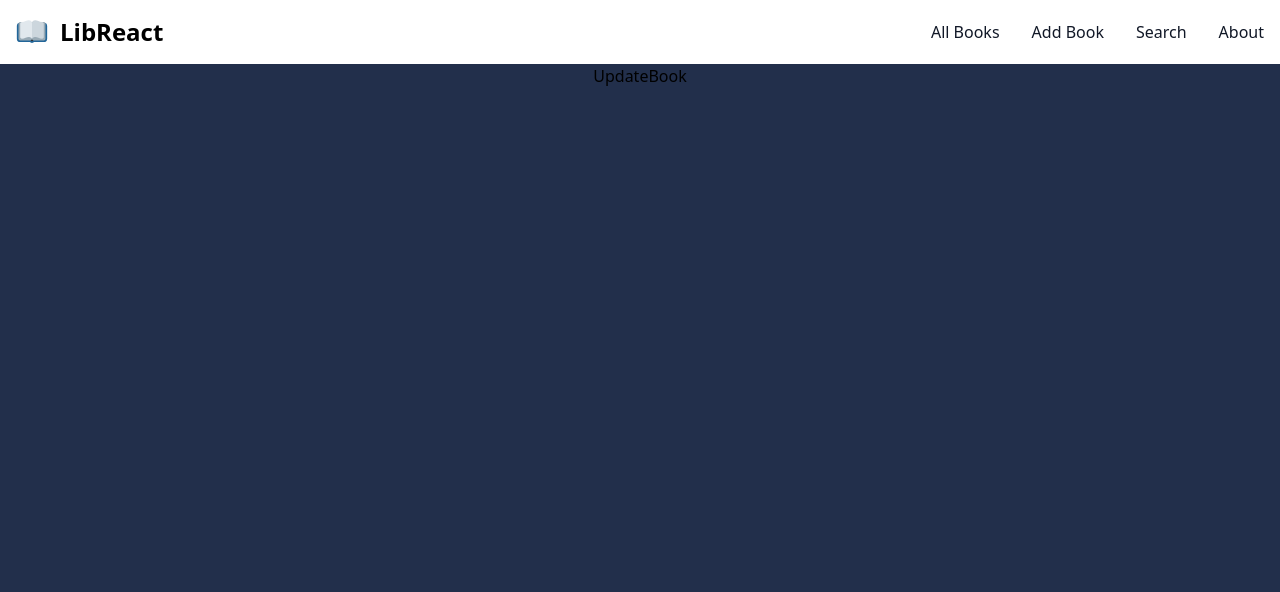
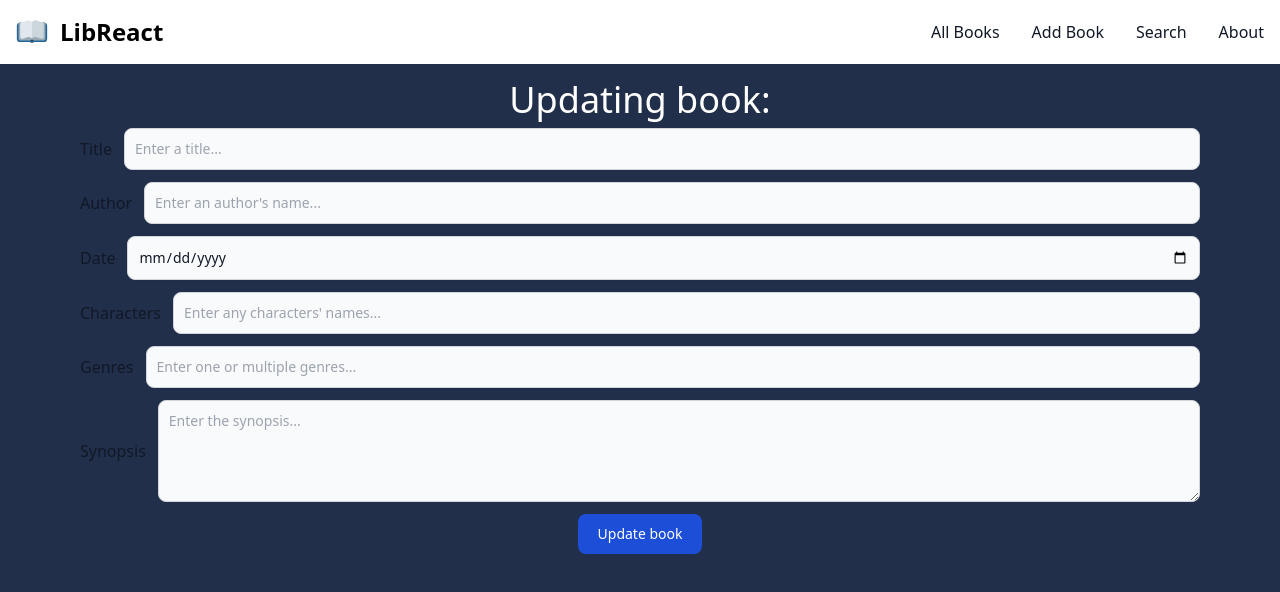
Before and after one commit to rafzoio/react-book-app, a React (Create React App) app: page /update/1 in a window 1280 px wide. Shown: the top 592 px of the page. Built offline with nearby package versions, Linux system fonts and the light colour scheme; no server answers.

Commit message:
Added delete book option to book table link

```diff
--- a/src/components/BookTable.jsx
+++ b/src/components/BookTable.jsx
@@ -1,15 +1,35 @@
+import axios from "axios";
 import React from "react";
-import { Link } from "react-router-dom";
+import { Link, useNavigate } from "react-router-dom";
 import DeleteIcon from "../resources/delete.svg";
 import EditIcon from "../resources/edit.png";
 import InfoIcon from "../resources/info.png";
 import Spinner from "./Spinner";
 
 const BookTable = ({ books }) => {
+  const navigate = useNavigate();
+  const deleteBook = async (book) => {
+    try {
+      console.log("Hello");
+      await axios.delete(
+        "http://localhost:8081/book-api/book-api?id=" + book.id,
+        {
+          headers: {
+            Accept: "application/json",
+          },
+        }
+      );
+    } catch (error) {
+      console.error(error);
+    }
+    alert("Deleted book " + book.title);
+    navigate("/books");
+  };
+
   return books.length === 0 ? (
     <Spinner />
   ) : (
-    <div className="mt-4 ">
+    <div>
       <table className="w-full text-sm text-left rounded-lg text-gray-500 dark:text-gray-400">
         <thead className="text-s text-gray-700 uppercase bg-gray-50 dark:bg-gray-700 dark:text-gray-400">
           <tr>
@@ -49,7 +69,7 @@ const BookTable = ({ books }) => {
                   <img className="w-7 py-auto" alt="Update" src={EditIcon} />
                 </Link>
 
-                <Link to={`/delete/${book.id}`}>
+                <Link onClick={() => deleteBook(book)}>
                   <img className="w-7 py-auto" alt="Delete" src={DeleteIcon} />
                 </Link>
               </td>
--- a/src/pages/AddBook.jsx
+++ b/src/pages/AddBook.jsx
@@ -13,25 +13,23 @@ const AddBook = () => {
 
   const handleSubmit = (event) => {
     event.preventDefault();
-    console.log(newBook);
-    postBook(newBook);
+    postBook();
   };
 
   const postBook = async () => {
     try {
       await axios.post(
         "http://localhost:8081/book-api/book-api",
-        { books: { newBook } },
+        {
+          books: [newBook],
+        },
         {
           headers: {
             "Content-Type": "application/json",
-            "Access-Control-Allow-Origin": "*",
           },
         }
       );
-    } catch (error) {
-      console.error(error);
-    }
+    } catch (error) {}
   };
 
   return (
--- a/src/pages/Detail.jsx
+++ b/src/pages/Detail.jsx
@@ -1,11 +1,36 @@
 import axios from "axios";
 import React, { useEffect, useState } from "react";
-import { useParams } from "react-router-dom";
+import { Link, useNavigate, useParams } from "react-router-dom";
 import Spinner from "../components/Spinner";
+import DeleteIcon from "../resources/delete.svg";
+import EditIcon from "../resources/edit.png";
 
 const Detail = () => {
+  const navigate = useNavigate();
   const { id } = useParams();
-  const [book, setBook] = useState(null);
+  const [book, setBook] = useState({
+    title: "",
+    author: "",
+    date: "",
+    genres: "",
+    characters: "",
+    synopsis: "",
+  });
+
+  const deleteBook = async (id) => {
+    try {
+      console.log("Hello");
+      await axios.delete("http://localhost:8081/book-api/book-api?id=" + id, {
+        headers: {
+          Accept: "application/json",
+        },
+      });
+    } catch (error) {
+      console.error(error);
+    }
+    alert("Deleted book " + book.title);
+    navigate("/books/" + id);
+  };
 
   useEffect(() => {
     const fetchBook = async () => {
@@ -33,9 +58,17 @@ const Detail = () => {
 
   return (
     <div>
-      <div className="bg-white rounded-lg shadow-lg overflow-hidden p-3 m-10">
-        <div className="px-6 py-4">
-          <div className="font-bold text-6xl mb-2">{book.title}</div>
+      <div className="bg-white rounded-lg mt-5">
+        <div className="px-6 py-4 flex flex-col justify-start">
+          <div className="mb-2 flex flex-row justify-center items-center">
+            <h1 className="font-bold text-6xl pr-5 ">{book.title}</h1>
+            <Link to={`/update/${book.id}`}>
+              <img className="w-10 pt-4" alt="Update" src={EditIcon} />
+            </Link>
+            <Link onClick={() => deleteBook(book.id)}>
+              <img className="w-10 pt-4" alt="Delete" src={DeleteIcon} />
+            </Link>
+          </div>
           <p className="text-gray-700 text-2xl">
             <span className="font-semibold">Author:</span> {book.author}
           </p>
@@ -58,8 +91,6 @@ const Detail = () => {
           </div>
         </div>
       </div>
-      <button>Update</button>
-      <button>Delete</button>
     </div>
   );
 };
--- a/src/pages/Search.jsx
+++ b/src/pages/Search.jsx
@@ -42,7 +42,7 @@ const Search = () => {
         >
           Search
         </label>
-        <div className="relative m-5">
+        <div className="relative my-5">
           <div className="absolute inset-y-0 left-0 flex items-center pl-3 pointer-events-none">
             <svg
               aria-hidden="true"
--- a/src/pages/UpdateBook.jsx
+++ b/src/pages/UpdateBook.jsx
@@ -1,7 +1,187 @@
-import React from "react";
+import axios from "axios";
+import React, { useEffect, useState } from "react";
+import { useNavigate, useParams } from "react-router-dom";
 
 const UpdateBook = () => {
-  return <div>UpdateBook</div>;
+  const { id } = useParams();
+  const navigate = useNavigate();
+  const [existingBook, setExistingBook] = useState({
+    id: id,
+    title: "",
+    author: "",
+    date: "",
+    genres: "",
+    characters: "",
+    synopsis: "",
+  });
+
+  useEffect(() => {
+    console.log("hello");
+    const fetchBook = async () => {
+      try {
+        console.log("Hello");
+        const response = await axios.get(
+          "http://localhost:8081/book-api/book-api?id=" + id,
+          {
+            headers: {
+              Accept: "application/json",
+            },
+          }
+        );
+        setExistingBook(response.data.books[0]);
+      } catch (error) {
+        console.error(error);
+      }
+    };
+    fetchBook();
+  }, [id]);
+
+  const handleSubmit = (event) => {
+    event.preventDefault();
+    updateBook();
+    navigate("/books/" + id);
+  };
+
+  const updateBook = async () => {
+    try {
+      await axios.put(
+        "http://localhost:8081/book-api/book-api",
+        {
+          books: [existingBook],
+        },
+        {
+          headers: {
+            "Content-Type": "application/json",
+          },
+        }
+      );
+    } catch (error) {}
+  };
+
+  return (
+    <div className="flex flex-col align-middle mx-20 mb-5 mt-2">
+      <h1 className="text-4xl my-2 text-white">
+        Updating book: {existingBook.title}
+      </h1>
+      <form onSubmit={handleSubmit}>
+        <div className="mb-3 flex flex-row gap-3 items-center">
+          <label
+            htmlFor="title"
+            className="block mb-0 text-large text-gray-900 dark:text-white"
+          >
+            Title
+          </label>
+          <input
+            type="text"
+            id="title"
+            className="shadow-sm bg-gray-50 border border-gray-300 text-gray-900 text-sm rounded-lg focus:ring-blue-500 focus:border-blue-500 block w-full p-2.5 dark:bg-gray-700 dark:border-gray-600 dark:placeholder-gray-400 dark:text-white dark:focus:ring-blue-500 dark:focus:border-blue-500 dark:shadow-sm-light"
+            placeholder="Enter a title..."
+            value={existingBook.title}
+            onChange={(e) =>
+              setExistingBook({ ...existingBook, title: e.target.value })
+            }
+          />
+        </div>
+        <div className="mb-3 flex flex-row gap-3 items-center">
+          <label
+            htmlFor="author"
+            className="block mb-0 text-large text-gray-900 dark:text-white"
+          >
+            Author
+          </label>
+          <input
+            type="text"
+            id="author"
+            className="shadow-sm bg-gray-50 border border-gray-300 text-gray-900 text-sm rounded-lg focus:ring-blue-500 focus:border-blue-500 block w-full p-2.5 dark:bg-gray-700 dark:border-gray-600 dark:placeholder-gray-400 dark:text-white dark:focus:ring-blue-500 dark:focus:border-blue-500 dark:shadow-sm-light"
+            placeholder="Enter an author's name..."
+            value={existingBook.author}
+            onChange={(e) =>
+              setExistingBook({ ...existingBook, author: e.target.value })
+            }
+          />
+        </div>
+        <div className="mb-3 flex flex-row gap-3 items-center">
+          <label
+            htmlFor="date"
+            className="block mb-0 text-large text-gray-900 dark:text-white"
+          >
+            Date
+          </label>
+          <input
+            type="date"
+            id="date"
+            className="shadow-sm bg-gray-50 border border-gray-300 text-gray-900 text-sm rounded-lg focus:ring-blue-500 focus:border-blue-500 block w-full p-2.5 dark:bg-gray-700 dark:border-gray-600 dark:placeholder-gray-400 dark:text-white dark:focus:ring-blue-500 dark:focus:border-blue-500 dark:shadow-sm-light"
+            value={existingBook.date}
+            onChange={(e) =>
+              setExistingBook({ ...existingBook, date: e.target.value })
+            }
+          />
+        </div>
+
+        <div className="mb-3 flex flex-row gap-3 items-center">
+          <label
+            htmlFor="characters"
+            className="block mb-0 text-large text-gray-900 dark:text-white"
+          >
+            Characters
+          </label>
+          <input
+            type="text"
+            id="characters"
+            className="shadow-sm bg-gray-50 border border-gray-300 text-gray-900 text-sm rounded-lg focus:ring-blue-500 focus:border-blue-500 block w-full p-2.5 dark:bg-gray-700 dark:border-gray-600 dark:placeholder-gray-400 dark:text-white dark:focus:ring-blue-500 dark:focus:border-blue-500 dark:shadow-sm-light"
+            placeholder="Enter any characters' names..."
+            value={existingBook.characters}
+            onChange={(e) =>
+              setExistingBook({ ...existingBook, characters: e.target.value })
+            }
+          />
+        </div>
+        <div className="mb-3 flex flex-row gap-3 items-center">
+          <label
+            htmlFor="genres"
+            className="block mb-0 text-large text-gray-900 dark:text-white"
+          >
+            Genres
+          </label>
+          <input
+            type="text"
+            id="genres"
+            className="shadow-sm bg-gray-50 border border-gray-300 text-gray-900 text-sm rounded-lg focus:ring-blue-500 focus:border-blue-500 block w-full p-2.5 dark:bg-gray-700 dark:border-gray-600 dark:placeholder-gray-400 dark:text-white dark:focus:ring-blue-500 dark:focus:border-blue-500 dark:shadow-sm-light"
+            placeholder="Enter one or multiple genres..."
+            value={existingBook.genres}
+            onChange={(e) =>
+              setExistingBook({ ...existingBook, genres: e.target.value })
+            }
+          />
+        </div>
+        <div className="mb-3 flex flex-row gap-3 items-center">
+          <label
+            htmlFor="synopsis"
+            className="block mb-0 text-large text-gray-900 dark:text-white"
+          >
+            Synopsis
+          </label>
+          <textarea
+            id="message"
+            rows="4"
+            className="block p-2.5 w-full text-sm text-gray-900 bg-gray-50 rounded-lg border border-gray-300 focus:ring-blue-500 focus:border-blue-500 dark:bg-gray-700 dark:border-gray-600 dark:placeholder-gray-400 dark:text-white dark:focus:ring-blue-500 dark:focus:border-blue-500"
+            placeholder="Enter the synopsis..."
+            value={existingBook.synopsis}
+            onChange={(e) =>
+              setExistingBook({ ...existingBook, synopsis: e.target.value })
+            }
+          ></textarea>
+        </div>
+
+        <button
+          type="submit"
+          className="text-white bg-blue-700 hover:bg-blue-800 focus:ring-4 focus:outline-none focus:ring-blue-300 font-medium rounded-lg text-sm px-5 py-2.5 text-center dark:bg-blue-600 dark:hover:bg-blue-700 dark:focus:ring-blue-800"
+        >
+          Update book
+        </button>
+      </form>
+    </div>
+  );
 };
 
 export default UpdateBook;
```
Also changed, not shown: src/pages/AllBooks.jsx (+16 -7 lines).
